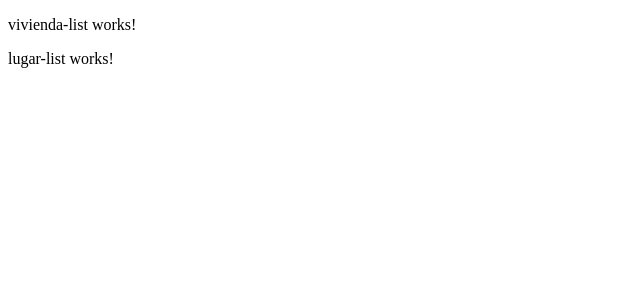
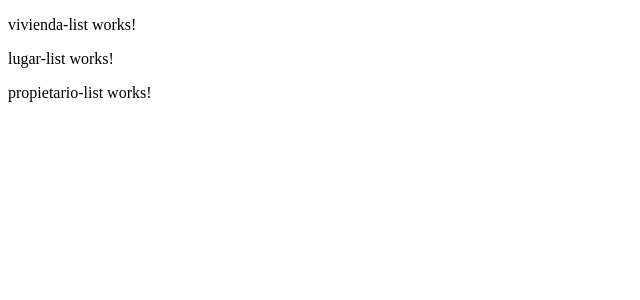
Before and after one commit to pablogalindo15/SoftwareEquipos_ProyectoFinal_Front, an Angular app: page / in a window 1280 px wide. Shown: the top 300 px of the page, without its empty margins (0-640 px from the left). Built offline with nearby package versions, Linux system fonts and the light colour scheme.

Commit message:
Add Propietario a app.module

```diff
--- a/src/app/app.component.html
+++ b/src/app/app.component.html
@@ -1,3 +1,3 @@
 <app-vivienda-list></app-vivienda-list>
 <app-lugar-list></app-lugar-list>
-<!-- <app-propietario-list></app-propietario-list> -->
+<app-propietario-list></app-propietario-list>
--- a/src/app/app.module.ts
+++ b/src/app/app.module.ts
@@ -4,6 +4,7 @@ import { ViviendaModule } from './vivienda/vivienda.module';
 import { LugarModule } from './lugar/lugar.module';
 import { AppRoutingModule } from './app-routing.module';
 import { AppComponent } from './app.component';
+import { PropietarioModule } from './propietario/propietario.module';
 
 @NgModule({
   declarations: [
@@ -13,7 +14,8 @@ import { AppComponent } from './app.component';
     BrowserModule,
     AppRoutingModule,
     ViviendaModule,
-    LugarModule
+    LugarModule,
+    PropietarioModule
   ],
   providers: [
     provideClientHydration()
```
